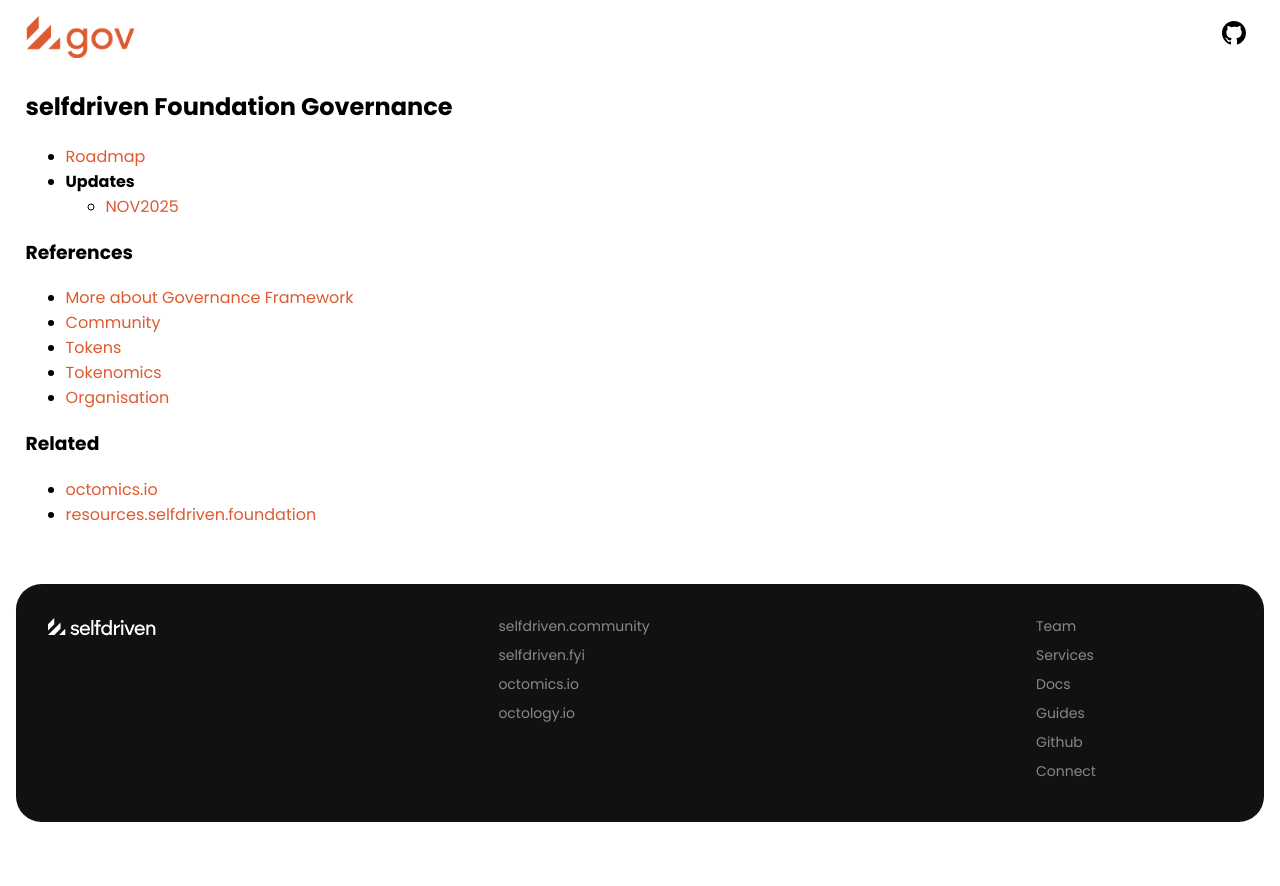
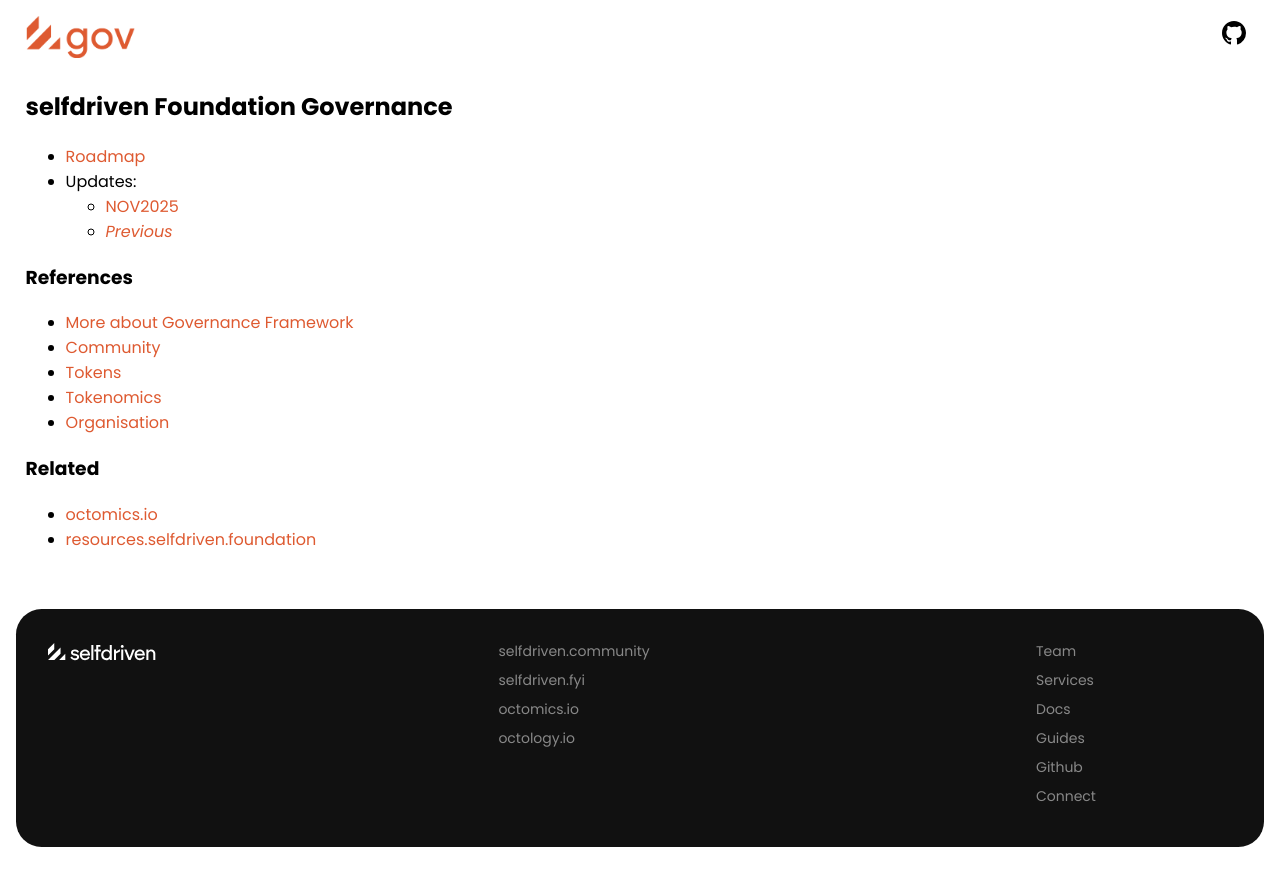
Before and after one commit to selfdriven-engagement/governance, a Jekyll site: the page built from docs/index.md, in a window 1280 px wide. Shown: the top 886 px of the page. Built offline with Jekyll 4.4.1, drawn with Linux system fonts in a browser that asks for light colours.

Commit message:
Update index.md

```diff
--- a/docs/index.md
+++ b/docs/index.md
@@ -6,8 +6,9 @@ title: Home
 ## selfdriven Foundation Governance
 
 - [Roadmap](/roadmap/)
-- **Updates**
+- Updates:
     - [NOV2025](/updates/nov2025)
+    - [*Previous*](https://selfdriven.fyi/roadmap/#updates)
 
 ### References
 
```
